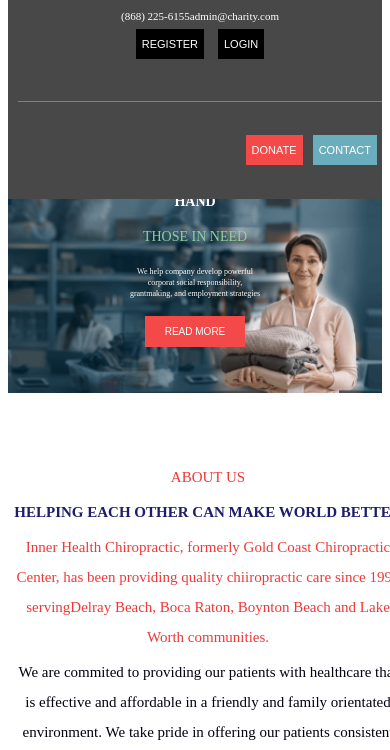
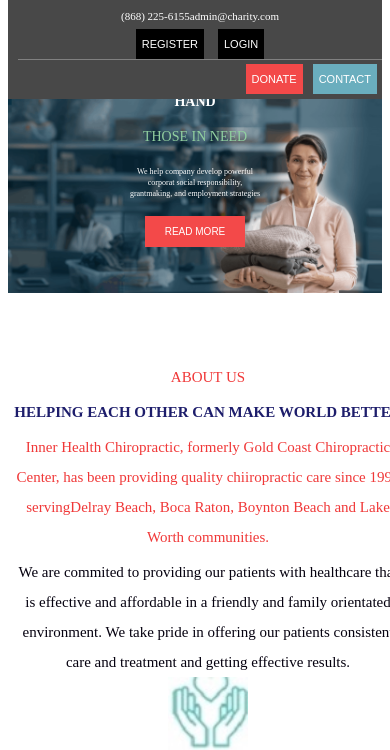
Before and after one commit to Shola2011/mytunde, a plain HTML site: page index.html in a window 390 px wide. Shown: the part 109-859 px from the top of the page. Drawn offline with Linux system fonts and the light colour scheme.

Commit message:
Update header.css

```diff
--- a/styles/header.css
+++ b/styles/header.css
@@ -80,7 +80,7 @@
 }
 @media (max-width: 800px) {
    .header {
-    display: flex; flex-direction: column; height: 300px;  background-color: rgba(59, 59, 59, 0.932);
+    display: flex; flex-direction: column; height: 200px;  background-color: rgba(59, 59, 59, 0.932);
   }
   .top-left {
     width: 100%; display: flex; flex-direction: column; justify-content: center; align-items: center;
```
